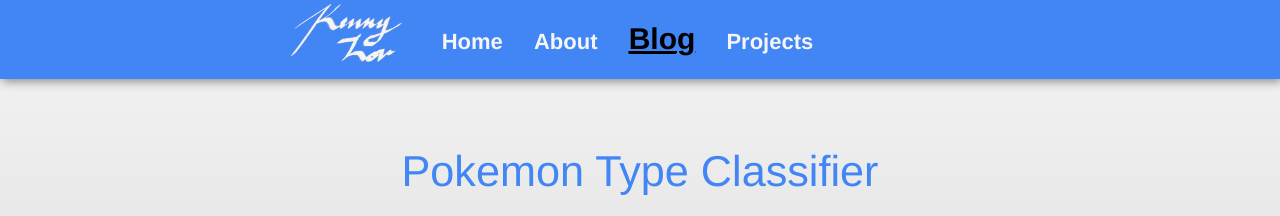
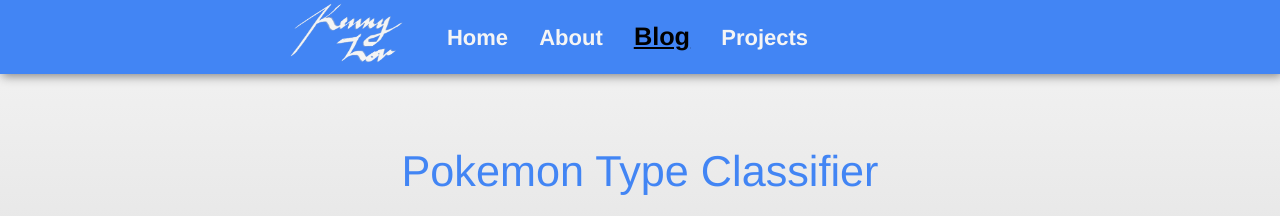
Before and after one commit to clfkenny/clfkenny.github.io, a Jekyll site: the page built from projects/pokemon_classifier/index 2.md, in a window 1280 px wide. Shown: the top 216 px of the page. Built offline with Jekyll 4.4.1, drawn with Linux system fonts in a browser that asks for light colours; nearby versions of some CDN libraries.

Commit message:
Update projects.css

```diff
--- a/css/projects.css
+++ b/css/projects.css
@@ -41,9 +41,8 @@ img#logo {
 
 nav ul li:nth-child(3) a{
  color: black;
- text-decoration:underline;
  text-decoration-color:black;
- font-size:30px;
+ font-size:1.15em;
 }
 
 
```
